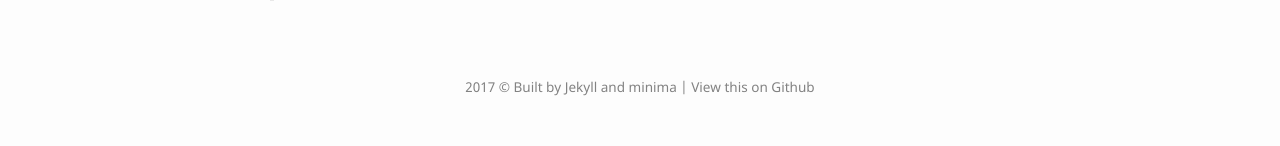
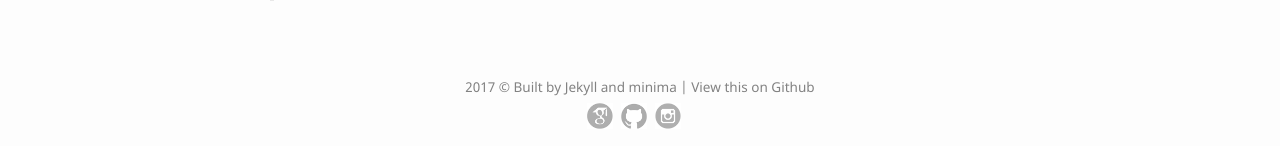
Before and after one commit to lilianweng/lil-log, a Jekyll site: the page built from index.html, in a window 1280 px wide. Shown: the part 810-956 px from the top of the page. Built offline with Jekyll 4.4.1, drawn with Linux system fonts in a browser that asks for light colours; before the commit the page ends 924 px from its top, so only the background shows below that.

Commit message:
add some links

```diff
--- a/_includes/footer.html
+++ b/_includes/footer.html
@@ -1,4 +1,16 @@
 <div style="clear: both;"/>
 <footer class="site-footer">
     2017 &copy; Built by <a href="https://jekyllrb.com/" target="_blank">Jekyll</a> and <a href="https://github.com/jekyll/minima/" target="_blank">minima</a> | View this on <a href="https://github.com/lilianweng/lil-log/tree/gh-pages" target="_blank">Github</a>
+
+    <p>
+        <a href="https://scholar.google.com/citations?user=dCa-pW8AAAAJ&hl=en&oi=ao" target="_blank">
+            <img src="{{ '/assets/images/logo_scholar.png' | relative_url }}" />
+        </a>
+        <a href="https://github.com/lilianweng" target="_blank">
+            <img src="{{ '/assets/images/logo_github.png' | relative_url }}" />
+        </a>
+        <a href="https://www.instagram.com/lilianweng/" target="_blank">
+            <img src="{{ '/assets/images/logo_instagram.png' | relative_url }}" />
+        </a>
+    </p>
 </footer>
--- a/_sass/minima/_layout.scss
+++ b/_sass/minima/_layout.scss
@@ -129,9 +129,21 @@
   font-size: $small-font-size;
   color: $grey-color;
   clear: both;
+  margin-bottom: 30px;
 
   a {
     color: $grey-color;
+  }
+  p {
+    margin: 5px auto;
+    width: 115px;
+  }
+  img {
+    width: 26px;
+    height: 26px;
+    margin: 0 4px;
+    display: block;
+    float: left;
   }
 }
 
```
Also changed, not shown: assets/images/logo_github.png (added), assets/images/logo_instagram.png (added), assets/images/logo_scholar.png (added).
